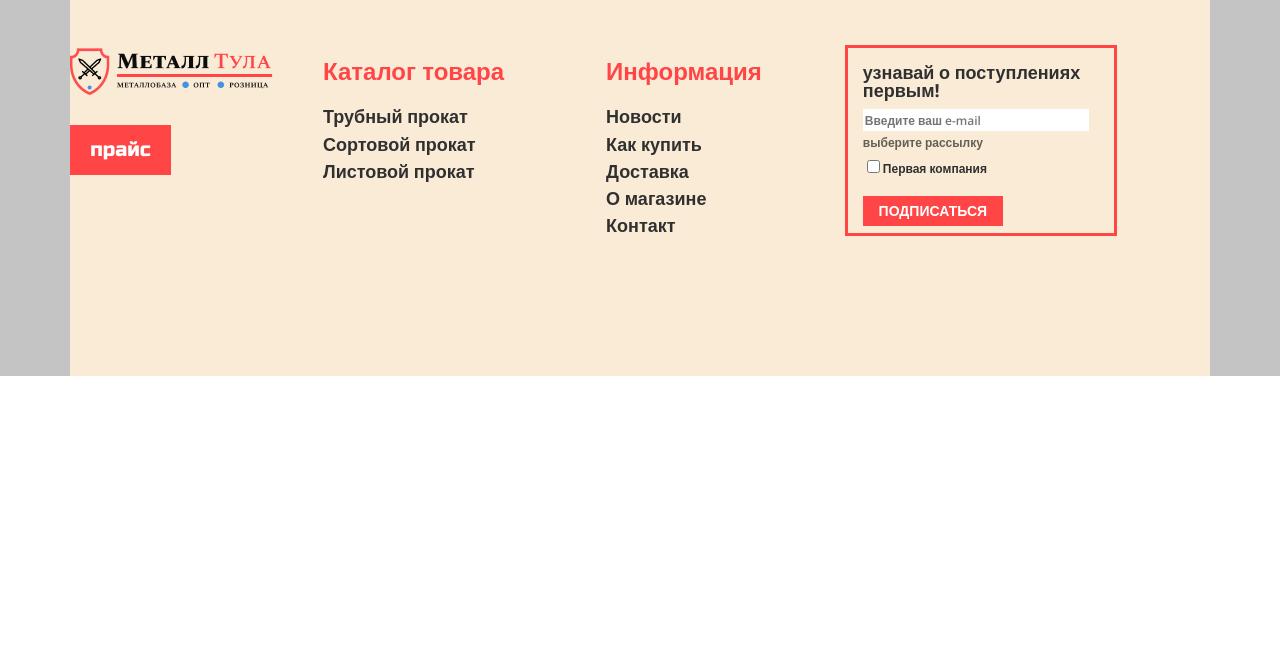
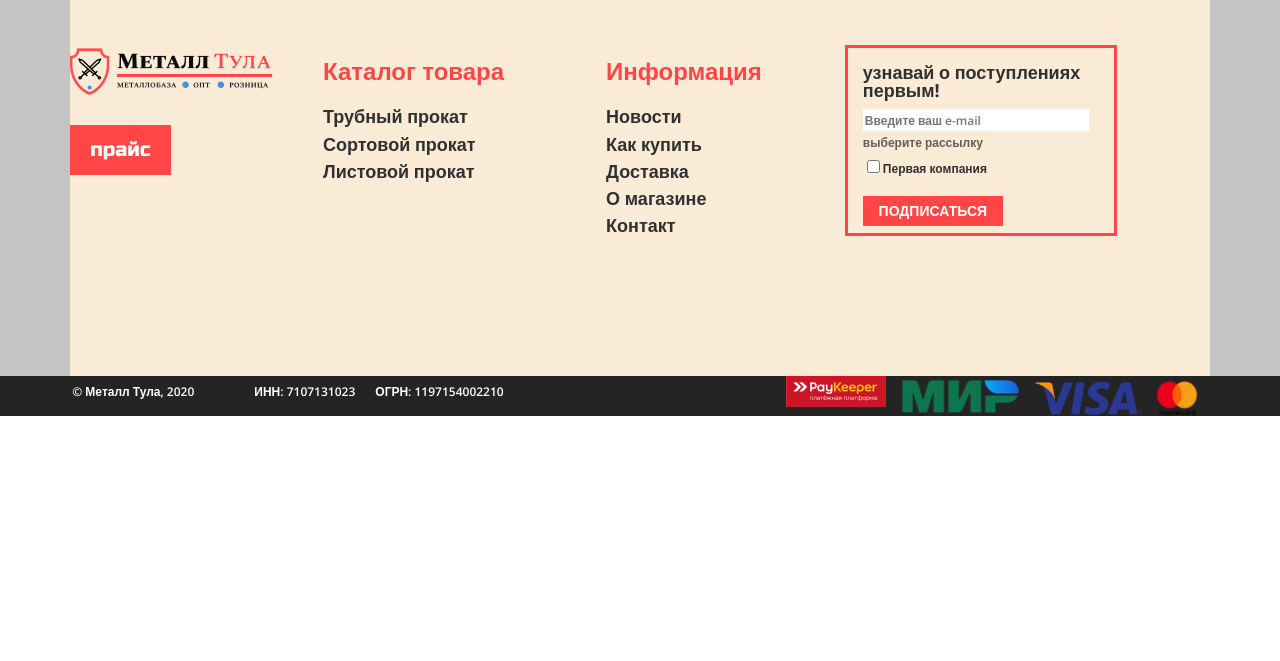
Before and after one commit to verslibremd/step2020, a PHP site: page /metall.html in a window 1280 px wide. Shown: the part 5626-6287 px from the top of the page. After the commit the page ends 6042 px from the top, so only its background shows below. Run offline with PHP 8.4, Linux system fonts and the light colour scheme.

Commit message:
доделал black-block. сверстал весь макет. остатьль точечные правки и редактирование кода

```diff
--- a/projects from phpstorm/metall.css
+++ b/projects from phpstorm/metall.css
@@ -863,14 +863,55 @@ form p {
     margin-bottom: 20px;
 }
 
+/*--------------*/
 
+.black-block__grid--end{
+    height: 60px;
+    display: flex;
+    flex-direction: row;
+    justify-content: center;
+}
 
+.black-block-end--text{
+    font-family: 'Open Sans', sans-serif;
+    font-weight: 600;
+    font-size: 12px;
+    line-height: 70%;
+    color: #FFFFFF;
+    align-items: center;
+}
 
+.black-block-end__brand{
+    margin-right: 60px;
+    align-items: center;
+}
 
+.black-block-end__inn{
+    margin-right: 20px;
+}
+.black-block-end__ogrn{
+    margin-right: 282px;
+}
 
-.test{
-    margin-top: 300px;
-    width: inherit;
-    height: 1000px;
-    background-color: #4F5BB8;
+.black-block-end__img-one{
+    width: 100px;
+    height: 31px;
 }
+
+.black-block-end__img-two{
+    width: 133px;
+    height: 40px;
+}
+.black-block-end__img-three{
+    width: 115px;
+    height: 45px;
+}
+
+.black-block-end__img-four{
+    width: 50px;
+    height: 45px;
+}
+
+.pict-margin{
+    margin-right: 6px;
+}
--- a/projects from phpstorm/metall.html
+++ b/projects from phpstorm/metall.html
@@ -258,12 +258,15 @@
             </div>
         </div>
     </section>
-
-
-
-
-<section class="test">
-</section>
-
+    <div class="black-block black-block-end ">
+        <div class="black-block__grid black-block__grid--end">
+            <p class="black-block-end__brand black-block-end--text">© Металл Тула, 2020</p>
+            <p class="black-block-end__inn black-block-end--text">ИНН: 7107131023</p>
+            <p class="black-block-end__ogrn black-block-end--text">ОГРН: 1197154002210</p>
+            <img class="black-block-end__img-one pict-margin" src="img/lesson10/black-block__end-0.png" alt="">
+            <img class="black-block-end__img-two pict-margin"  src="img/lesson10/black-block__end-2.png" alt="">
+            <img class="black-block-end__img-three pict-margin" src="img/lesson10/black-block__end-3.png" alt="">
+            <img class="black-block-end__img-four pict-margin" src="img/lesson10/black-block__end-4.png" alt="">
+        </div>
 </body>
 </html>
```
Also changed, not shown: projects from phpstorm/img/lesson10/black-block__end-0.png (added), projects from phpstorm/img/lesson10/black-block__end-1.png (added), projects from phpstorm/img/lesson10/black-block__end-2.png (added), projects from phpstorm/img/lesson10/black-block__end-3.png (added), projects from phpstorm/img/lesson10/black-block__end-4.png (added).
